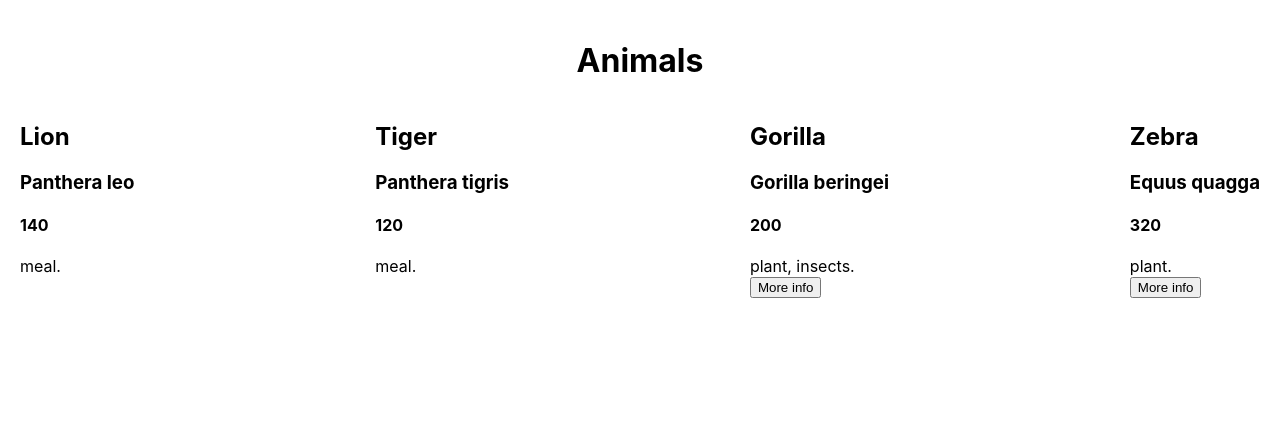
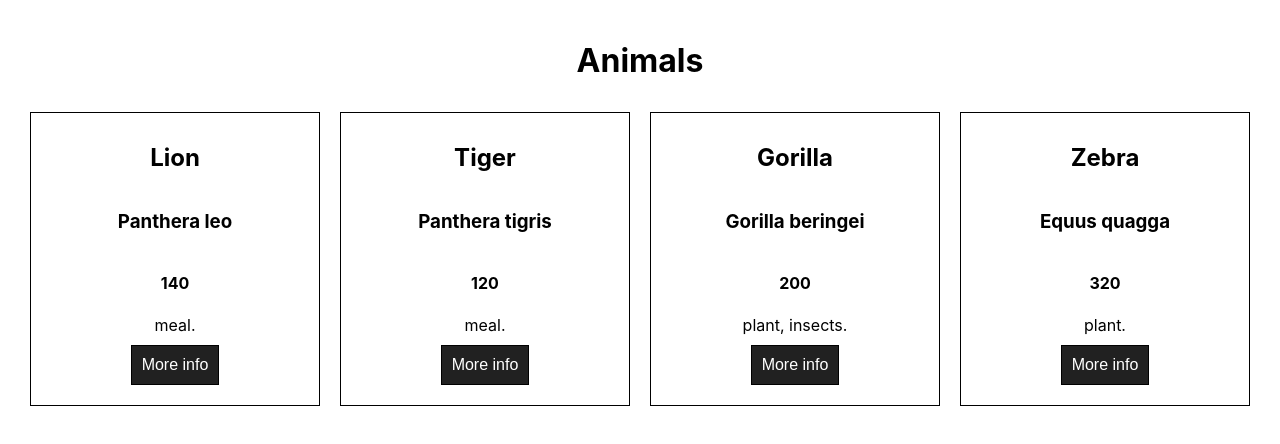
Before and after one commit to sotopro/Sm5_Sesion_02_RNative04, a React (Create React App) app: page / in a window 1280 px wide. Shown: the top 444 px of the page. Built offline with nearby package versions, Linux system fonts and the light colour scheme.

Commit message:
[feature] - prop types

```diff
--- a/package.json
+++ b/package.json
@@ -6,6 +6,7 @@
     "@testing-library/jest-dom": "^5.11.4",
     "@testing-library/react": "^11.1.0",
     "@testing-library/user-event": "^12.1.10",
+    "prop-types": "^15.7.2",
     "react": "^17.0.2",
     "react-dom": "^17.0.2",
     "react-scripts": "4.0.3",
--- a/src/components/App.js
+++ b/src/components/App.js
@@ -21,7 +21,7 @@ const App = () => {
                     size={animal.size}
                     diet={animal.diet}
                     additional={animal.additional}
-                    showAdditonal={showAdditonal}
+                    showAdditional={showAdditonal}
                 />
             ))}
         </div>
--- a/src/components/functional/animalcard/index.css
+++ b/src/components/functional/animalcard/index.css
@@ -0,0 +1,20 @@
+.animal-wrapper {
+    display: flex;
+    flex-direction: column;
+    border: solid black 1px;
+    margin: 10px;
+    padding: 10px;
+    flex: 1;
+    justify-content: center;
+    align-items: center;
+}
+
+.animal-wrapper button {
+    font-size: 1em;
+    border: solid black 1px;
+    padding: 10px;
+    background: #212121;
+    color: #fff;
+    cursor: pointer;
+    margin: 10px 0px;
+}
--- a/src/components/functional/animalcard/index.js
+++ b/src/components/functional/animalcard/index.js
@@ -1,4 +1,6 @@
 import React from "react";
+import './index.css'
+import PropTypes from "prop-types";
 
 const AnimalCard = (props) => {
     const { name,
@@ -6,16 +8,16 @@ const AnimalCard = (props) => {
         size,
         diet,
         additional,
-        showAdditonal} = props
+        showAdditional} = props
     return (
-        <div>
+        <div className="animal-wrapper">
             <h2>{name}</h2>
             <h3>{scienticName}</h3>
             <h4>{size}</h4>
             <div>{diet.join(', ')}.</div>
             {additional && (
                 <button
-                    onClick={() => showAdditonal(additional)}
+                    onClick={() => showAdditional(additional)}
                 >
                     More info
                 </button>
@@ -24,4 +26,22 @@ const AnimalCard = (props) => {
     )
 };
 
+AnimalCard.propTypes = {
+    name: PropTypes.string.isRequired,
+    scienticName: PropTypes.string.isRequired,
+    size: PropTypes.number.isRequired,
+    diet: PropTypes.arrayOf(PropTypes.string).isRequired,
+    additional: PropTypes.shape({
+        link: PropTypes.string,
+        notes: PropTypes.string
+    }),
+    showAdditional: PropTypes.func.isRequired
+}
+
+AnimalCard.defaultProps = {
+    additional: {
+        notes: 'No additional information'
+    }
+}
+
 export default AnimalCard;
```
